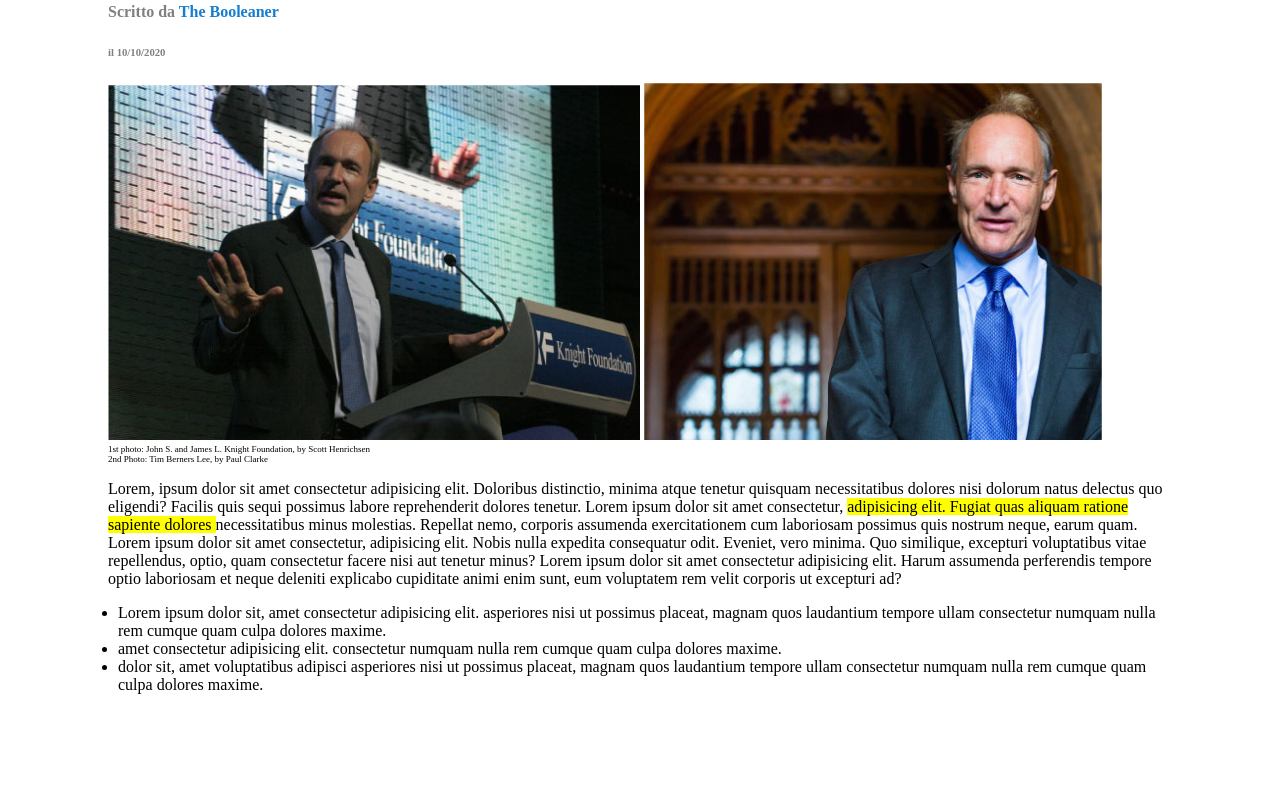
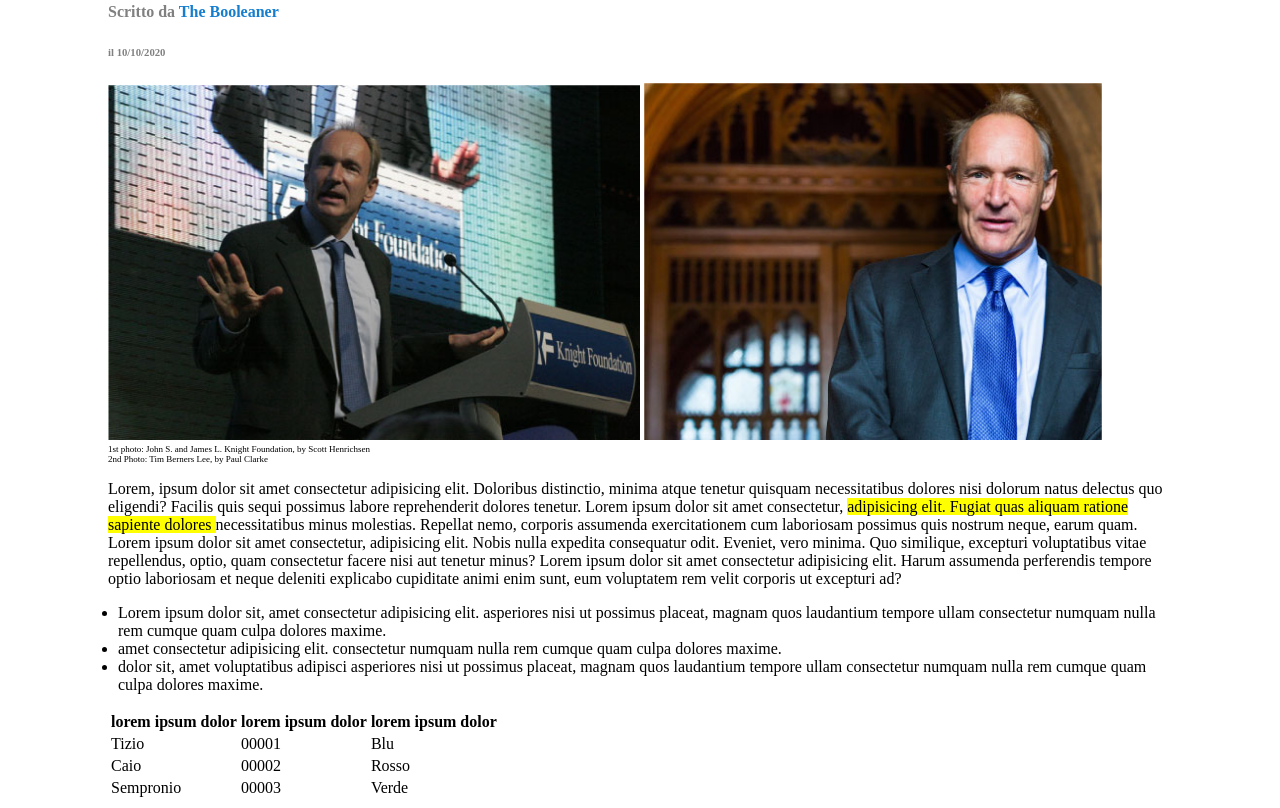
Before and after one commit to antonionovelli92/html-css-booleaner, a plain HTML site: page index.html in a window 1280 px wide. Shown: the part 322-1130 px from the top of the page. Before the commit the page ends 1032 px from the top, so only its background shows below. Drawn offline with Linux system fonts and the light colour scheme.

Commit message:
add table try

```diff
--- a/index.html
+++ b/index.html
@@ -25,7 +25,7 @@
           <figcaption>1st photo: John S. and James L. Knight Foundation, by Scott Henrichsen</figcaption>
           <figcaption>2nd Photo: Tim Berners Lee, by Paul Clarke</figcaption>
         </section>
-          <!-- testo -->
+          <!-- testo e lista -->
           <p>Lorem, ipsum dolor sit amet consectetur adipisicing elit. Doloribus distinctio, minima atque tenetur quisquam necessitatibus dolores nisi dolorum natus delectus quo eligendi? Facilis quis sequi possimus labore reprehenderit dolores tenetur.
             Lorem ipsum dolor sit amet consectetur, <span id="colortext"> adipisicing elit. Fugiat quas aliquam ratione sapiente dolores </span> necessitatibus minus molestias. Repellat nemo, corporis assumenda exercitationem cum laboriosam possimus quis nostrum neque, earum quam.
             Lorem ipsum dolor sit amet consectetur, adipisicing elit. Nobis nulla expedita consequatur odit. Eveniet, vero minima. Quo similique, excepturi voluptatibus vitae repellendus, optio, quam consectetur facere nisi aut tenetur minus?
@@ -36,6 +36,33 @@
             <li>amet consectetur adipisicing elit.  consectetur numquam nulla rem cumque quam culpa dolores maxime.</li>
             <li>dolor sit, amet voluptatibus adipisci asperiores nisi ut possimus placeat, magnam quos laudantium tempore ullam consectetur numquam nulla rem cumque quam culpa dolores maxime.</li>
           </ul>
+          <!-- tabella colorata con più spazi -->
+          <table>
+            <thead>
+              <tr>
+                <th>lorem ipsum dolor</th>
+                <th>lorem ipsum dolor</th>
+                <th>lorem ipsum dolor</th>
+              </tr>
+            </thead>
+            <tbody>
+              <tr>
+                <td>Tizio</td>
+                <td>00001</td>
+                <td>Blu</td>
+              </tr>
+              <tr>
+                <td>Caio</td>
+                <td>00002</td>
+                <td>Rosso</td>
+              </tr>
+              <tr>
+                <td>Sempronio</td>
+                <td>00003</td>
+                <td>Verde</td>
+              </tr>
+            </tbody>
+          </table>
 
 
 
```
